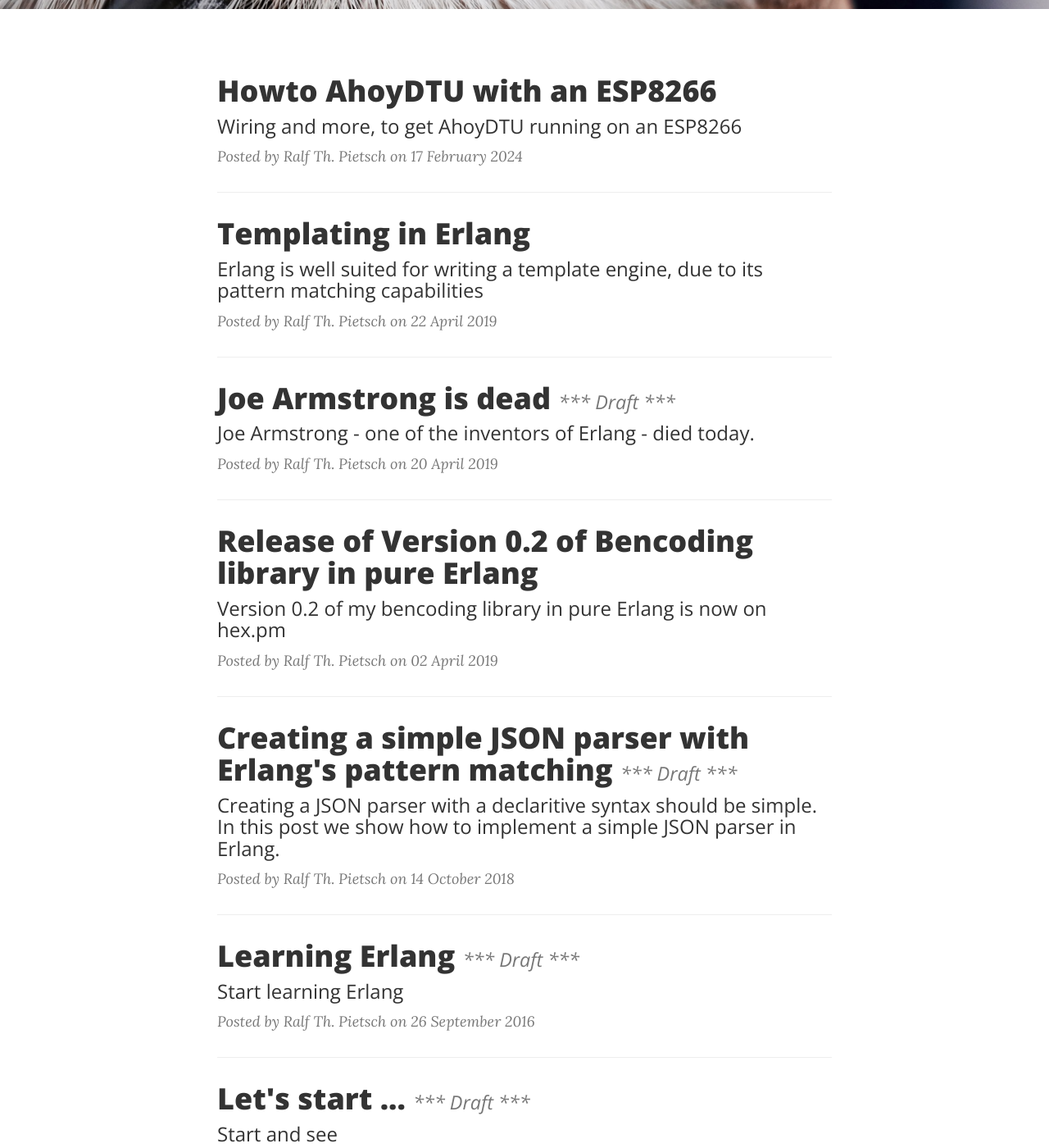
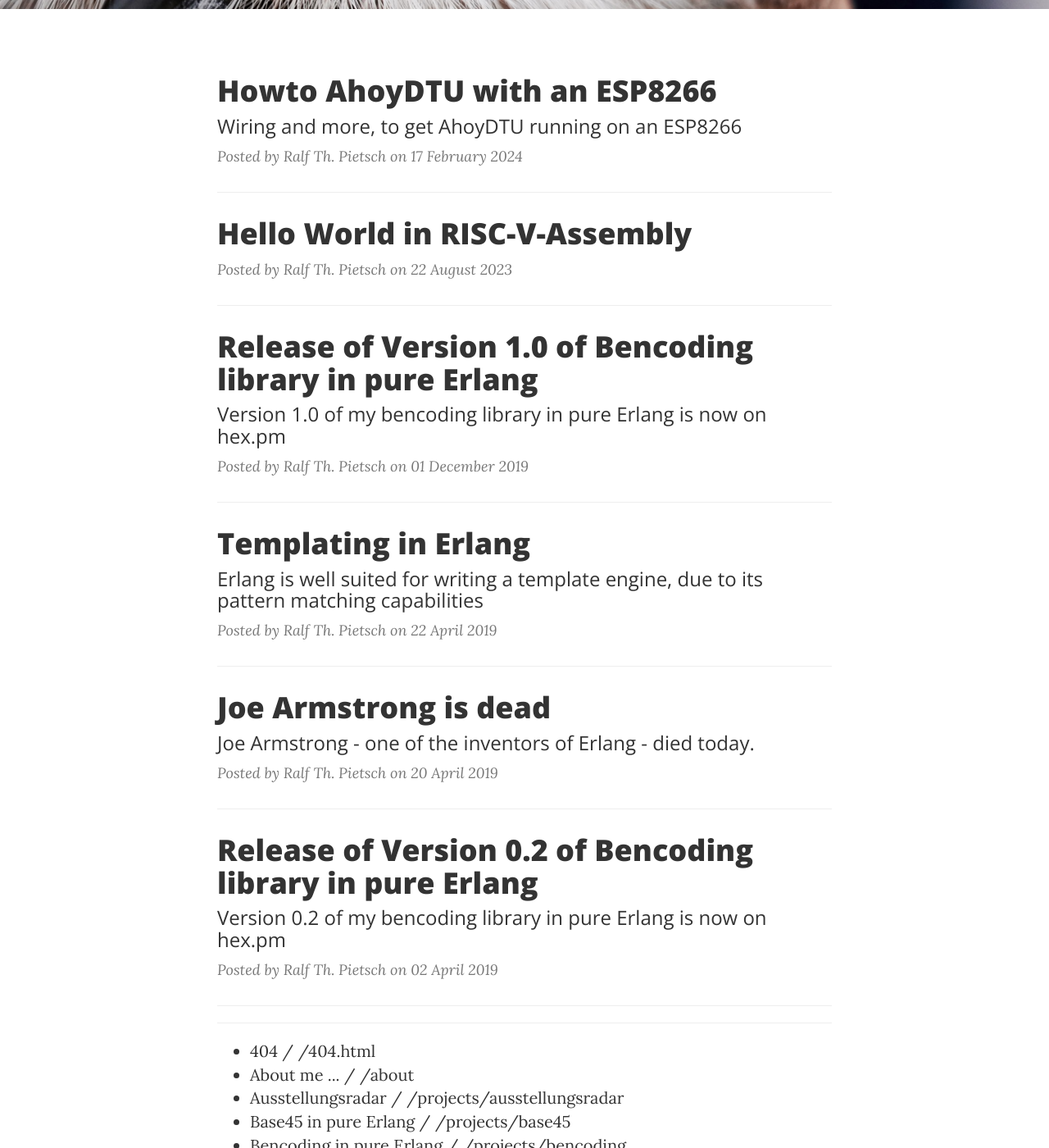
Before and after one commit to ratopi/ratopi.github.io, a Jekyll site: the page built from blog_all.html, in a window 1280 px wide and 1400 px high, scrolled down 525 px. Shown: the whole window at 82% size. Built offline with Jekyll 4.4.1, drawn with Linux system fonts in a browser that asks for light colours; some of the changed text lies outside the part shown.

Commit message:
some forgotten posts

```diff
--- a/_posts/0001-01-01-Sample.html
+++ /dev/null
@@ -1,43 +0,0 @@
----
-layout: blog_post
-title: Man must explore, and this is exploration at its greatest
-abstract: Problems look mighty small from 150 miles up
-author: Bootstrap
-date: 0001-01-01
-draft: true
-style: bicycle
----
-<p>Never in all their history have men been able truly to conceive of the world as one: a single sphere, a globe, having the qualities of a globe, a round earth in which all the directions eventually meet, in which there is no center because every point, or none, is center — an equal earth which all men occupy as equals. The airman's earth, if free men make it, will be truly round: a globe in practice, not in theory.</p>
-
-<p>Science cuts two ways, of course; its products can be used for both good and evil. But there's no turning back from science. The early warnings about technological dangers also come from science.</p>
-
-<p>What was most significant about the lunar voyage was not that man set foot on the Moon but that they set eye on the earth.</p>
-
-<p>A Chinese tale tells of some men sent to harm a young girl who, upon seeing her beauty, become her protectors rather than her violators. That's how I felt seeing the Earth for the first time. I could not help but love and cherish her.</p>
-
-<p>For those who have seen the Earth from space, and for the hundreds and perhaps thousands more who will, the experience most certainly changes your perspective. The things that we share in our world are far more valuable than those which divide us.</p>
-
-<h2 class="section-heading">The Final Frontier</h2>
-
-<p>There can be no thought of finishing for ‘aiming for the stars.’ Both figuratively and literally, it is a task to occupy the generations. And no matter how much progress one makes, there is always the thrill of just beginning.</p>
-
-<p>There can be no thought of finishing for ‘aiming for the stars.’ Both figuratively and literally, it is a task to occupy the generations. And no matter how much progress one makes, there is always the thrill of just beginning.</p>
-
-<blockquote>The dreams of yesterday are the hopes of today and the reality of tomorrow. Science has not yet mastered prophecy. We predict too much for the next year and yet far too little for the next ten.</blockquote>
-
-<p>Spaceflights cannot be stopped. This is not the work of any one man or even a group of men. It is a historical process which mankind is carrying out in accordance with the natural laws of human development.</p>
-
-<h2 class="section-heading">Reaching for the Stars</h2>
-
-<p>As we got further and further away, it [the Earth] diminished in size. Finally it shrank to the size of a marble, the most beautiful you can imagine. That beautiful, warm, living object looked so fragile, so delicate, that if you touched it with a finger it would crumble and fall apart. Seeing this has to change a man.</p>
-
-<a href="#">
-	<img class="img-responsive" src="img/post-sample-image.jpg" alt="">
-</a>
-<span class="caption text-muted">To go places and do things that have never been done before – that’s what living is all about.</span>
-
-<p>Space, the final frontier. These are the voyages of the Starship Enterprise. Its five-year mission: to explore strange new worlds, to seek out new life and new civilizations, to boldly go where no man has gone before.</p>
-
-<p>As I stand out here in the wonders of the unknown at Hadley, I sort of realize there’s a fundamental truth to our nature, Man must explore, and this is exploration at its greatest.</p>
-
-<p>Placeholder text by <a href="http://spaceipsum.com/">Space Ipsum</a>. Photographs by <a href="https://www.flickr.com/photos/nasacommons/">NASA on The Commons</a>.</p>
--- a/_posts/2015-01-31-Start.md
+++ /dev/null
@@ -1,9 +0,0 @@
----
-title: Let's start ...
-layout: blog_post
-abstract: Start and see
-author: Ralf Th. Pietsch
-date: 2015-01-31
-draft: true
----
-It's the first entry
--- a/_posts/2016-09-26-Learning-Erlang.md
+++ /dev/null
@@ -1,14 +0,0 @@
----
-title: Learning Erlang
-layout: blog_post
-abstract: Start learning Erlang
-author: Ralf Th. Pietsch
-date: 2016-09-26
-draft: true
----
-Just started to learn Erlang.
-Discovered the wonderfull <a href="https://learnyousomeerlang.com/">Learn you some Erlang</a>.
-
-Erlang is a programming language for distributed high available systems.
-Together with the OTP-library you build highly reliable systems glued together by
-supervisor trees.
--- a/_posts/2018-10-14-JSON-Erlang.md
+++ /dev/null
@@ -1,31 +0,0 @@
----
-title: Creating a simple JSON parser with Erlang's pattern matching
-layout: blog_post
-abstract: Creating a JSON parser with a declaritive syntax should be simple. In this post we show how to implement a simple JSON parser in Erlang.
-author: Ralf Th. Pietsch
-date: 2018-10-14
-draft: true
----
-
-Let's begin with the simple ones.
-
-parse_element/1 should be a function taking a binary an return one the following
-
-	{ok, JsonObject, Rest}
-	eof
-	{error, Reason}
-
-
-
-Straight forward parsing of "true" and "false" is implemented by
-
-	parse_element(<<$t, $r, $u, $e, Rest/binary>>) ->
-		{ok, true, Rest};
-
-	parse_element(<<$f, $a, $l, $s, $e, Rest/binary>>) ->
-		{ok, false, Rest};
-
-For the string "true", it returns the atom "true" and the Rest of the binary string.
-For "false" it's the same.
-
-Next simple thing is to parse arrays
--- /dev/null
+++ b/_posts/2019-12-01-bencoding-v1.md
@@ -0,0 +1,22 @@
+---
+title: Release of Version 1.0 of Bencoding library in pure Erlang
+layout: blog_post
+abstract: Version 1.0 of my bencoding library in pure Erlang is now on hex.pm
+author: Ralf Th. Pietsch
+date: 2019-12-01
+---
+
+Just released Version 1.0 of my Bencoding library in pure Erlang.
+Bencoding is now ready for the use in productive systems.
+
+Bencoding helps you to read and write files encoded in bittorent encoding format.
+
+To include bencoding to your project just add the dependency to your rebar.config:
+
+	{deps, [bencoding]}.
+
+Let me hear from you, if it is useful for you project!
+
+More information at:
+* <a href="https://hex.pm/packages/bencoding">Hex.pm</a>
+* <a href="https://github.com/ratopi/bencoding">GitHub</a>
--- /dev/null
+++ b/_posts/2023-08-22-risc-v-hello-world.md
@@ -0,0 +1,15 @@
+---
+title: Hello World in RISC-V-Assembly
+layout: blog_post
+author: Ralf Th. Pietsch
+date: 2023-08-22
+---
+Just coded a small "Hello, World!" example in RISC-V assembly.
+
+My first assembly code for decades. :-)
+
+Even if you do not have any RISC-V hardware, you may install qemu and let it run.
+
+Enjoy and have fun.
+
+<a href="https://github.com/ratopi/hello-world-risc-v">https://github.com/ratopi/hello-world-risc-v</a>
```
Also changed, not shown: _posts/2019-04-20-joe-armstrong-is-dead.md (+0 -1 lines).
